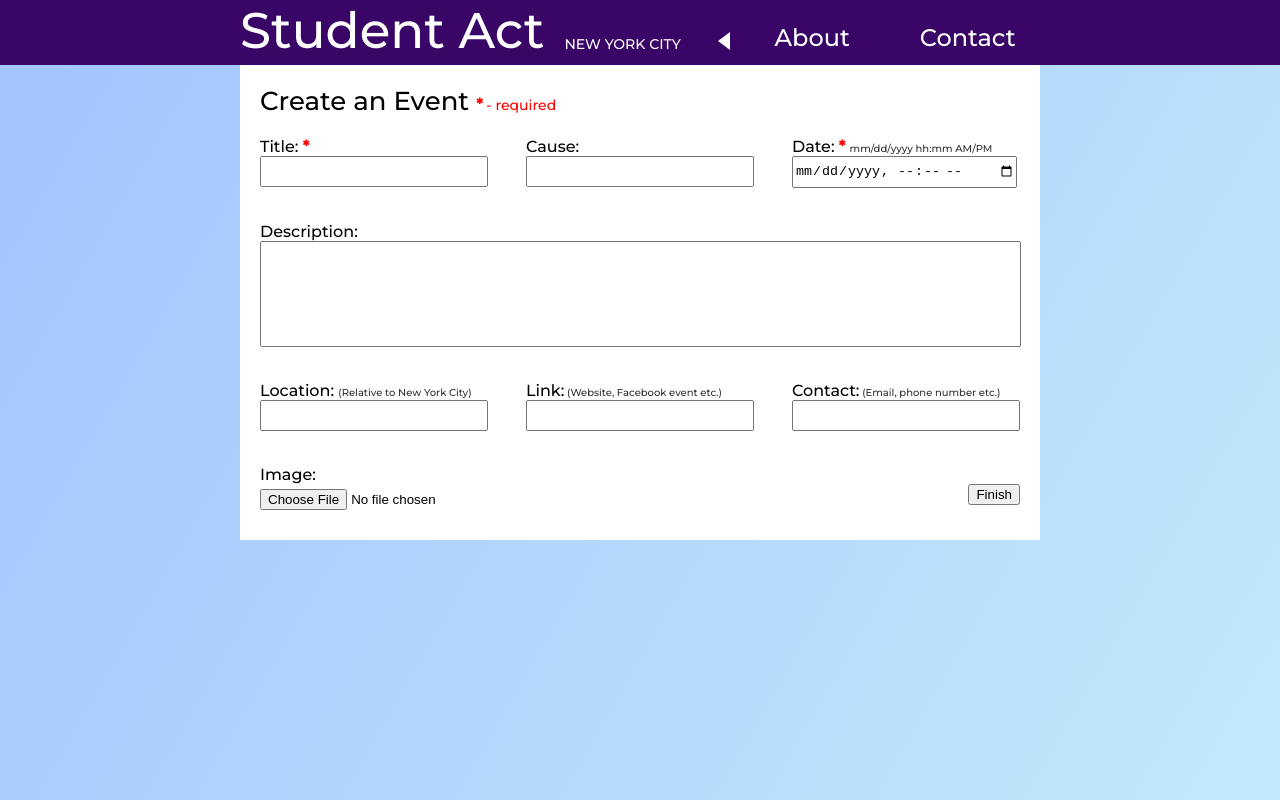
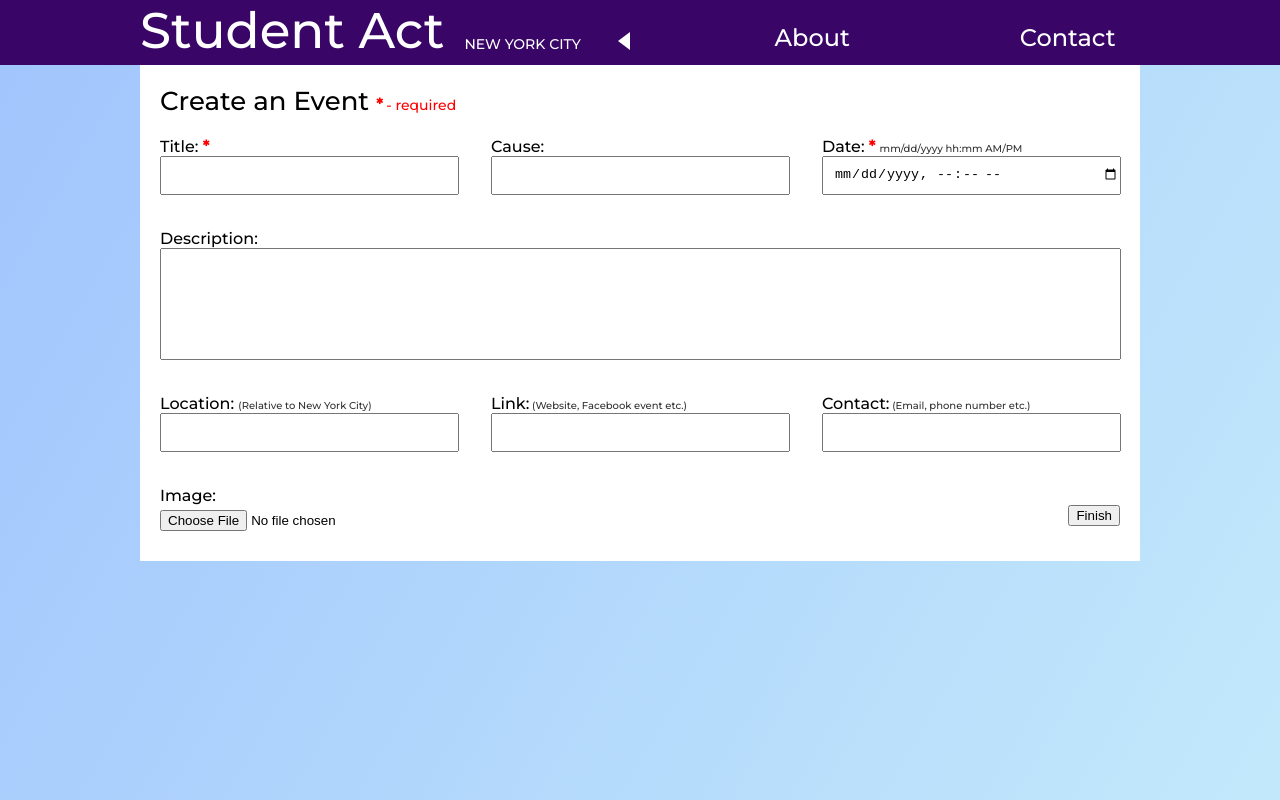
Before and after one commit to robertley/shelleysite, a React (Create React App) app: page /NewYorkCity/CreateEvent in a window 1280 px wide. Built offline with nearby package versions, Linux system fonts and the light colour scheme.

Commit message:
widenend formatting

```diff
--- a/src/app.css
+++ b/src/app.css
@@ -11,7 +11,7 @@ body {
   text-align: center;
   display: block;
   margin: 20vh auto 0;
-  width: 800px;
+  width: 1000px;
   height: 400px;
 }
 .home-body-desc {
@@ -30,7 +30,7 @@ body {
 }
 .city-home-body {
   display: block;
-  width: 760px;
+  width: 960px;
   margin: 0 auto;
   background-color: white;
   padding: 20px;
@@ -63,7 +63,7 @@ body {
 .about, .contact {
   padding: 20px 0;
   background-color: white;
-  width: 800px;
+  width: 1000px;
   display: block;
   margin: 0 auto;
 }
@@ -80,7 +80,7 @@ body {
 } */
 
 .about-image-1 {
-  width: 800px;
+  width: 1000px;
 }
 .about-body p, .about-body h3 {
   padding: 0 20px;
--- a/src/components/Header.js
+++ b/src/components/Header.js
@@ -56,7 +56,7 @@ class Header extends Component {
   }
   changeCityNewYork() {
     if (this.state.cityPath !== "NewYorkCity") {
-      this.props.history.push('/NewYorKCity')
+      this.props.history.push('/NewYorkCity')
       this.props.newCityState('New York City', 'NewYorkCity', 1)
       this.setState({
         city: 'New York City',
--- a/src/createevent.css
+++ b/src/createevent.css
@@ -10,14 +10,14 @@ p {
 }
 .create-event-header {
   display: block;
-  width: 800px;
+  width: 1000px;
   margin: 0 auto;
 }
 .create-event-header h2 {
   margin: 0 0 5px;
 }
 .create-event-body {
-  width: 760px;
+  width: 960px;
   display: block;
   margin: 0 auto;
   background-color: white;
@@ -30,24 +30,29 @@ p {
 }
 .forum-col-1, .forum-col-2, .forum-col-3, .forum-col-date {
   float: left;
-  width: 220px;
+  width: 285px;
 }
 .forum-col-1 input, .forum-col-2 input, .forum-col-3 input {
-  width: 220px;
+  width: 285px;
   height: 25px;
+  padding: 5px;
+  font-size: 16px;
 }
 .forum-col-1, .forum-col-2 {
   margin-right: 46px;
 }
 .date-input {
   height: 28px;
-  width: 220px;
+  width: 285px;
+  padding: 3px 0px 4px 10px;
 }
 .forum-row-2 textarea {
-  width: 755px;
+  width: 949px;
   height: 100px;
   text-align: top;
   resize: none;
+  padding: 5px;
+  font-size: 14px;
 }
 .required {
   color: red;
@@ -65,7 +70,7 @@ p {
   font-size: 26px;
 }
 .forum-row-4 {
-  width: 760px;
+  width: 960px;
 }
 .forum-row-4 button {
   float: right;
--- a/src/header.css
+++ b/src/header.css
@@ -3,7 +3,7 @@
     background-color: #390667;
 }
 .header-components {
-    width: 800px;
+    width: 1000px;
     height: 65px;
     margin: 0 auto;
 }
@@ -28,7 +28,7 @@
 }
 .header-item {
     display: inline-block;
-    margin-left: 70px;
+    margin-left: 170px;
     padding-bottom: 10px;
     height: 31px;
     vertical-align: middle;
@@ -48,7 +48,7 @@
     padding: 5px;
     background-color: gray;
     position: absolute;
-    left: calc((100vw - 800px)/2 + 320px);
+    left: calc((100vw - 1000px)/2 + 320px);
     height: auto;
     width: auto;
     z-index: 1;
@@ -99,7 +99,7 @@
 	border-right: 9px solid transparent;
 	border-bottom: 12px solid white;
     position: absolute;
-    left: calc((100vw - 800px)/2 + 475px);
+    left: calc((100vw - 1000px)/2 + 475px);
 }
 .up {
     top: 35px;
```
